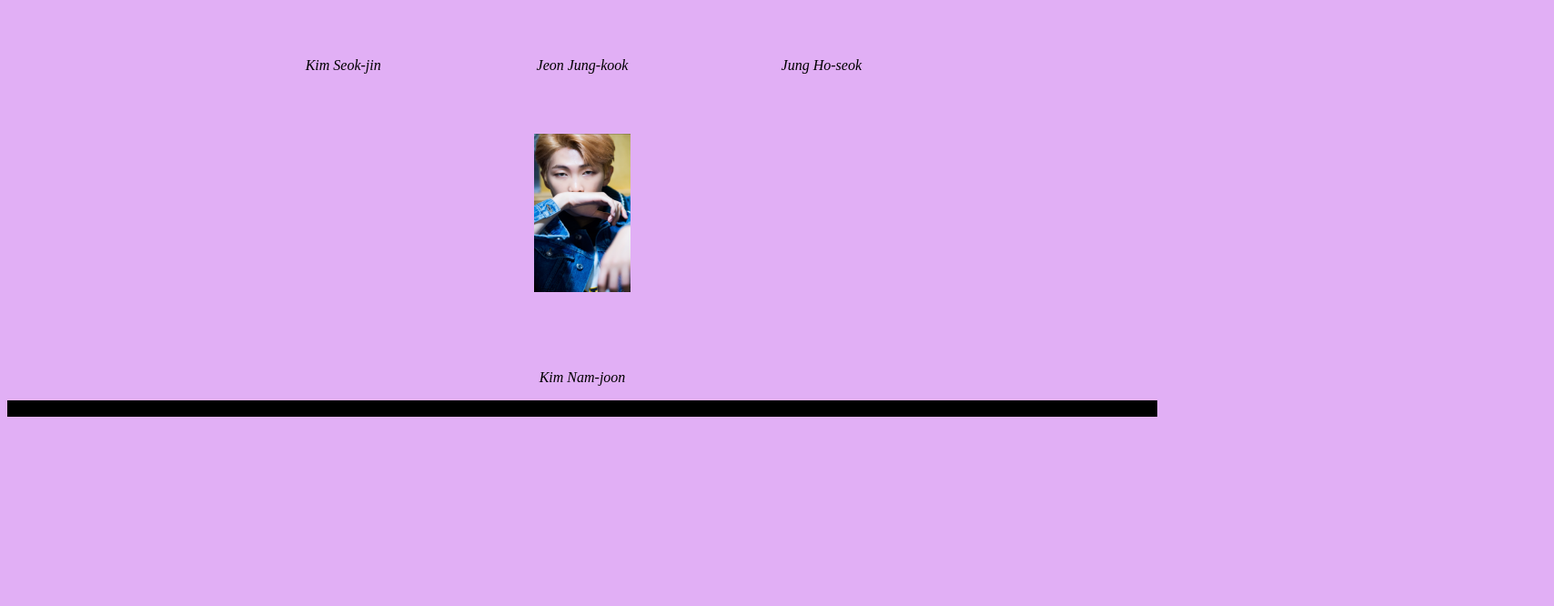
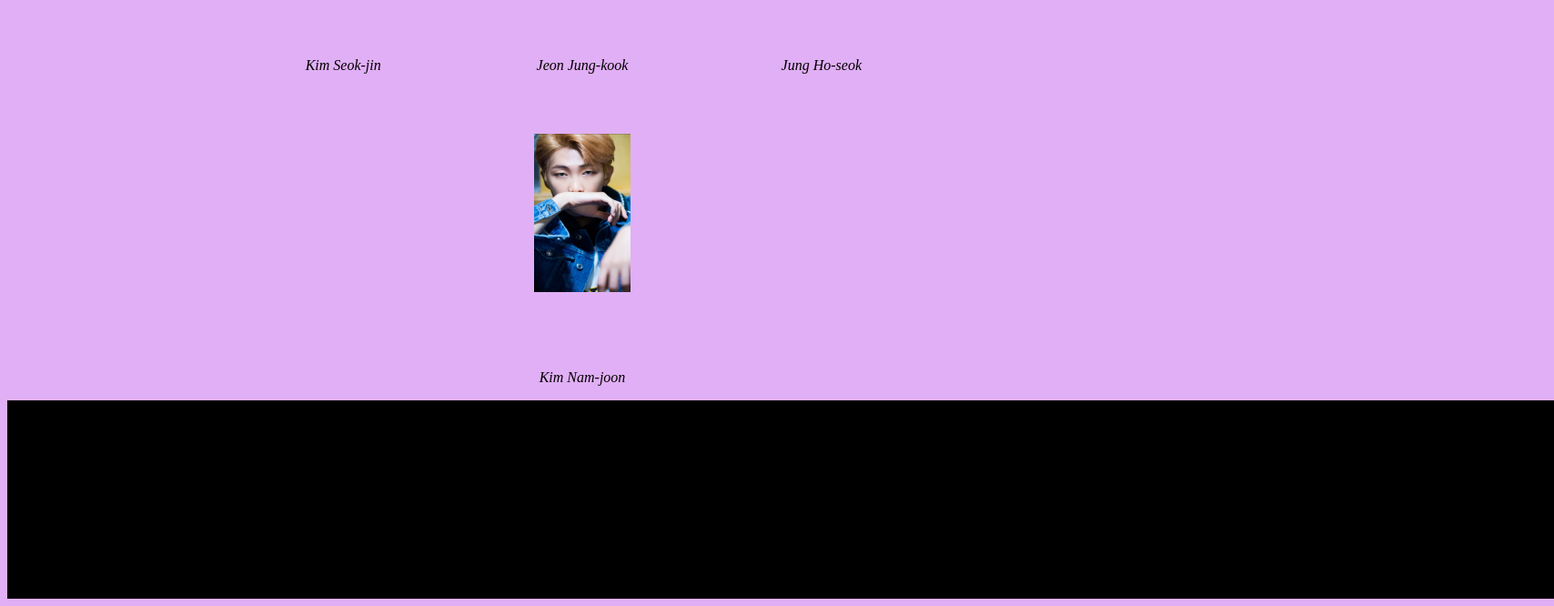
Before and after one commit to ThiagoPerezBater/ThiagoPerezBater.github.io, a plain HTML site: page index.html in a window 1280 px wide. Shown: the part 1298-1964 px from the top of the page at 91% size, 1708 px wide, since content can reach past the window. Before the commit the page ends 1764 px from the top, so only its background shows below. Drawn offline with Linux system fonts and the light colour scheme.

Commit message:
Update style.css

```diff
--- a/css/style.css
+++ b/css/style.css
@@ -28,4 +28,7 @@
 footer {
 
     background-color: black;
+    padding-bottom: 200px;
+    padding-left: 500px;
+    padding-right: 1200px;
 }
```
